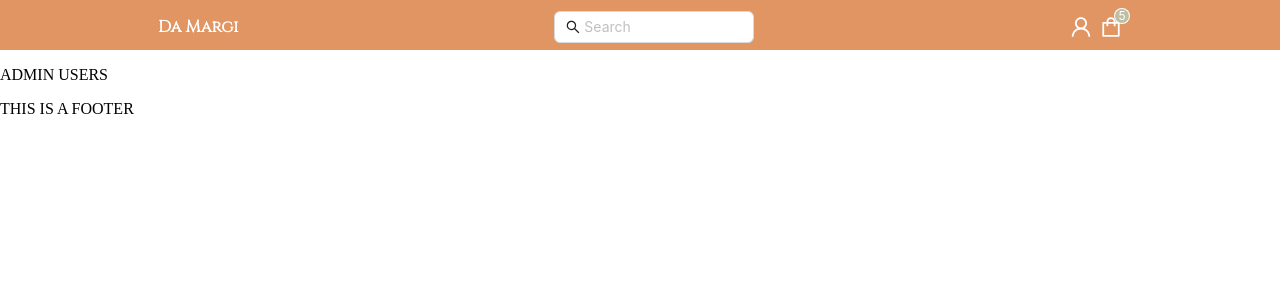
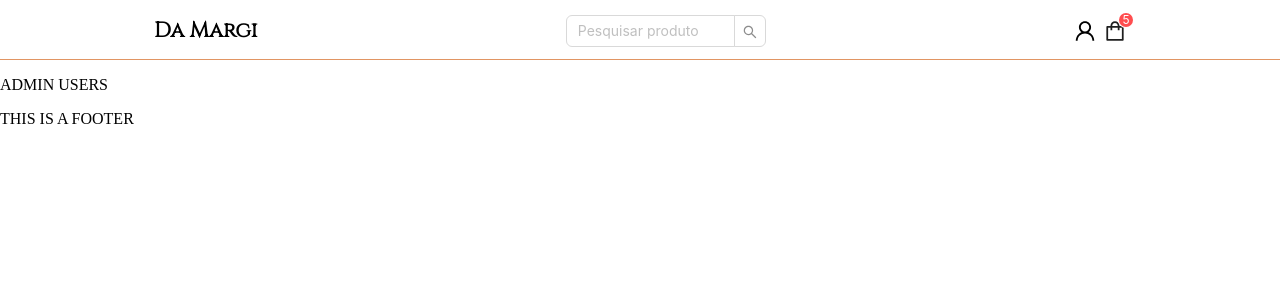
Before and after one commit to guibeutler/MERN-Stack-Project-E-commerce, a React (Create React App) app in the folder frontend/: page /admin/users in a window 1280 px wide. Shown: the top 300 px of the page. Built offline with nearby package versions, Linux system fonts and the light colour scheme; a web font is replaced by a local one.

Commit message:
adjustments input search and navbar style

```diff
--- a/frontend/src/components/Navbar/index.tsx
+++ b/frontend/src/components/Navbar/index.tsx
@@ -1,38 +1,40 @@
 import React from 'react'
-import { Row, Button, Col, Input, Space, Badge } from 'antd'
-import {
-	SearchOutlined,
-	ShoppingOutlined,
-	UserOutlined,
-} from '@ant-design/icons'
+import { Row, Col, Input, Space, Badge } from 'antd'
+import { ShoppingOutlined, UserOutlined } from '@ant-design/icons'
+import './style.css'
+
+const { Search } = Input
 
 function NavBar() {
 	return (
+		<div className="main-navbar">
 			<Row
 				style={{
-				backgroundColor: '#e19563',
-				color: 'white',
-				height: '50px',
+					backgroundColor: 'white',
+					borderBottom: '1px solid #e19563',
+					color: 'black',
+					height: '60px',
 					alignItems: 'center',
 					justifyContent: 'space-around',
 					fontFamily: 'Cinzel',
 				}}
 			>
-			<h3 className="logo">Da Margi</h3>
-			<Input
-				placeholder="Search"
+				<h2 className="logo">Da Margi</h2>
+				<Search
+					placeholder="Pesquisar produto"
+					allowClear
 					style={{ width: 200 }}
-				prefix={<SearchOutlined />}
 				/>
 				<Col>
 					<Space>
-					<UserOutlined style={{ fontSize: '22px' }} />
-					<Badge count={5} size={'small'} color={'#bcbfa3'}>
-						<ShoppingOutlined style={{ fontSize: '22px', color: 'white' }} />
+						<UserOutlined className="icon" style={{ fontSize: '22px' }} />
+						<Badge count={5} size={'small'}>
+							<ShoppingOutlined className="icon" style={{ fontSize: '22px' }} />
 						</Badge>
 					</Space>
 				</Col>
 			</Row>
+		</div>
 	)
 }
 
--- /dev/null
+++ b/frontend/src/components/Navbar/style.css
@@ -0,0 +1,23 @@
+/* .main-navbar {
+	background-color: #e19563;
+	color: white;
+	height: 50px;
+	display: flex;
+	justify-content: space-around;
+	align-items: center;
+	font-family: 'Cinzel';
+} */
+
+.icon:hover {
+	transform: scale(1.2);
+	cursor: pointer;
+}
+
+/* .logo {
+	font-weight: bolder;
+} */
+
+.logo:hover {
+	transform: scale(1.2);
+	cursor: pointer;
+}
```
Lines whose indentation alone changed are shown as unchanged.
